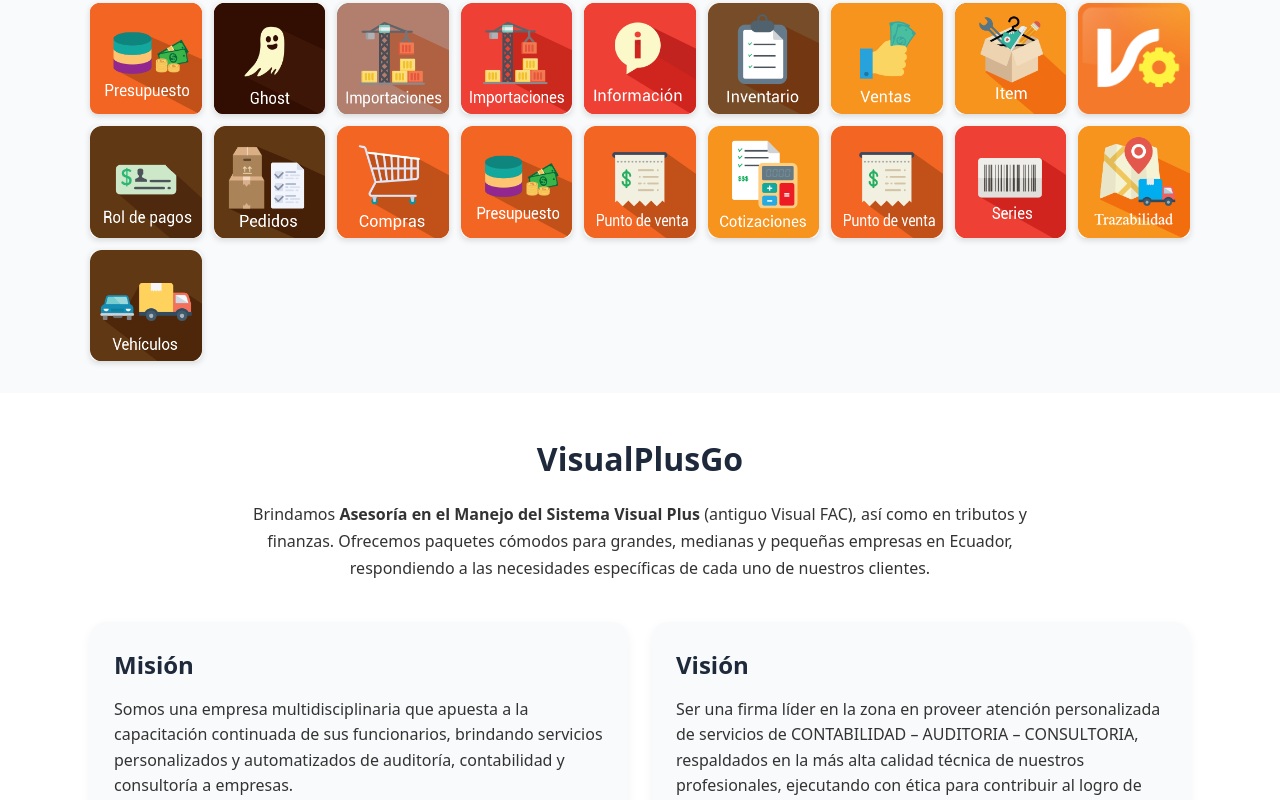
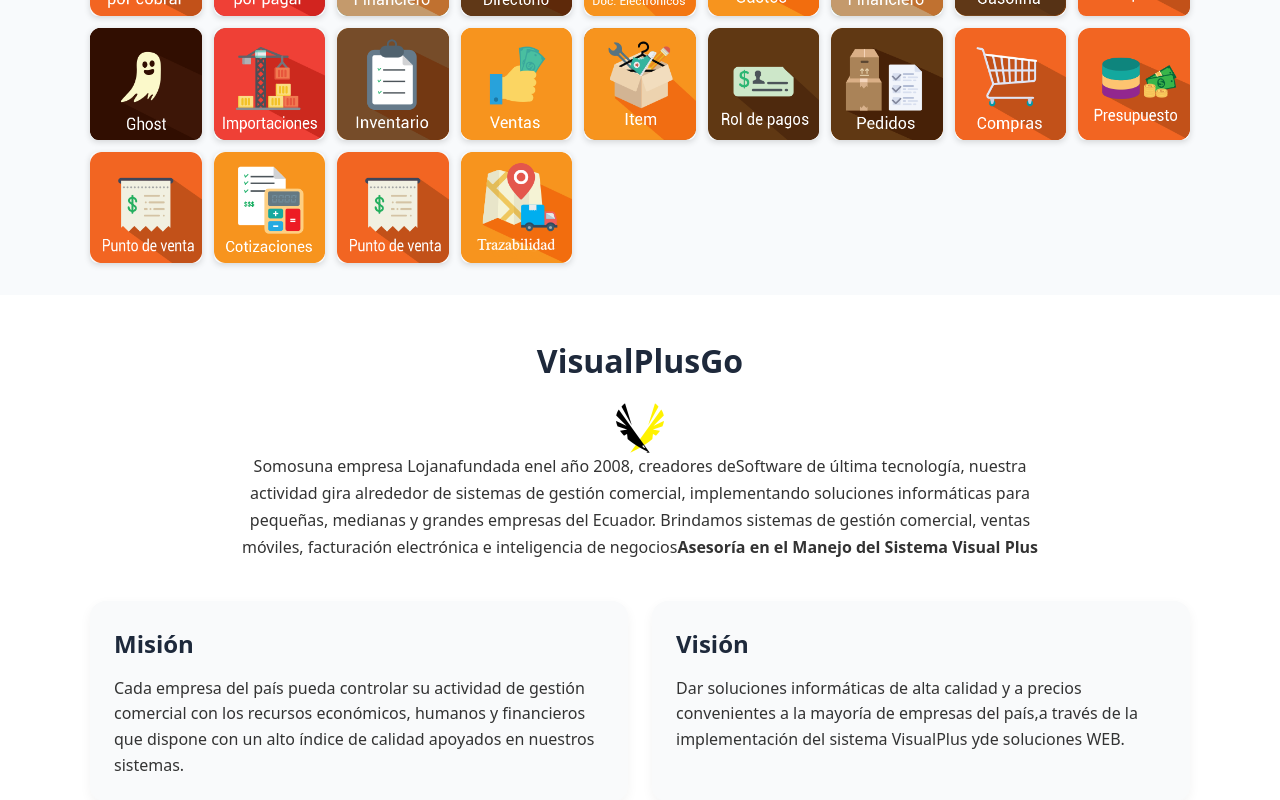
Before and after one commit to TowerzArt/VIsualPlusGo, a React (Vite) app: page / in a window 1280 px wide. Shown: the part 1960-2760 px from the top of the page. Built offline with nearby package versions, Linux system fonts and the light colour scheme.

Commit message:
Correcciones

```diff
--- a/src/components/CardsGrid/CardsGrid.jsx
+++ b/src/components/CardsGrid/CardsGrid.jsx
@@ -22,13 +22,12 @@
 import gasolina from "../../assets/modulos/gasolina.png";
 import gerencial from "../../assets/modulos/gerencial.png";
 import ghostadm from "../../assets/modulos/ghostadm.png";
-import importaciones from "../../assets/modulos/importaciones.png";
+//import importaciones from "../../assets/modulos/importaciones.png";
 import importveh from "../../assets/modulos/importveh.png";
-import info from "../../assets/modulos/info.png";
+//import info from "../../assets/modulos/info.png";
 import invent from "../../assets/modulos/invent.png";
 import invoice from "../../assets/modulos/invoice.png";
 import item from "../../assets/modulos/item.png";
-import monitor2 from "../../assets/modulos/monitor_2.png";
 import nomina from "../../assets/modulos/nomina.png";
 import pedidos from "../../assets/modulos/pedidos.png";
 import po from "../../assets/modulos/po.png";
@@ -36,16 +35,14 @@
 import punto from "../../assets/modulos/punto.png";
 import quote from "../../assets/modulos/quote.png";
 import rebate from "../../assets/modulos/rebate.png";
-import series from "../../assets/modulos/series.png";
+//import series from "../../assets/modulos/series.png";
 import trazabilidad from "../../assets/modulos/trazabilidad.png";
-import vehiculos from "../../assets/modulos/vehiculos.png";
 
 // Images array with imports
 const images = [
   { id: 1, src: account, category: ["contable"] },
   { id: 2, src: anexos, category: ["contable"] },
   { id: 3, src: auditoria, category: ["factinvent","factservi"] },
-  { id: 4, src: autoauditoria, category: [""] },
   { id: 5, src: bankacc, category: ["contable"] },
   { id: 6, src: bodega, category: ["person"] },
   { id: 7, src: caja, category: ["factinvent","factservi"] },
@@ -62,13 +59,10 @@
   { id: 18, src: gasolina, category: ["especif"] },
   { id: 19, src: gerencial, category: ["fact2servi"] },
   { id: 20, src: ghostadm, category: [""] },
-  { id: 21, src: importaciones, category: ["person"] },
   { id: 22, src: importveh, category: [""] },
-  { id: 23, src: info, category: [""] },
   { id: 24, src: invent, category: ["factinvent"] },
   { id: 25, src: invoice, category: ["factinvent","factservi"] },
   { id: 26, src: item, category: ["factinvent","factservi"] },
-  { id: 27, src: monitor2, category: ["fac2tservi"] },
   { id: 28, src: nomina, category: ["person"] },
   { id: 29, src: pedidos, category: ["person"] },
   { id: 30, src: po, category: ["factinvent","factservi"] },
@@ -76,9 +70,7 @@
   { id: 32, src: punto, category: ["especif"] },
   { id: 33, src: quote, category: ["factinvent","factservi"] },
   { id: 34, src: rebate, category: [""] },
-  { id: 35, src: series, category: ["person"] },
   { id: 36, src: trazabilidad, category: ["fact2servi"] },
-  { id: 37, src: vehiculos, category: ["person"] },
 ];
 
 const tabs = [
--- a/src/components/Features/Features.jsx
+++ b/src/components/Features/Features.jsx
@@ -15,7 +15,7 @@
     },
     {
       title: "Módulos personalizables",
-      description: "Adquiere solo lo que necesitas: facturación, inventarios, contabilidad, compras, ventas, retenciones, ATS, nómina, bancos, etc.",
+      description: "Adquiere solo lo que necesitas: facturación, inventarios, contabilidad, compras, ventas, cuentas por cobrar, cuentas por pagar, ATS, nómina, bancos, etc.",
       icon: "🧩"
     },
     {
--- a/src/components/Hero/Hero.jsx
+++ b/src/components/Hero/Hero.jsx
@@ -13,7 +13,7 @@
             <a href="#contacto" className="cta-button">Comenzar ahora</a>
           </div>
           <div className="hero-image">
-            <img src={start}   alt={"Visual Plus"} />
+            <img src={start}  alt={"Visual Plus"} />
           </div>
         </div>
       </div>
--- a/src/components/MissionVision/MissionVision.jsx
+++ b/src/components/MissionVision/MissionVision.jsx
@@ -1,32 +1,32 @@
 import React from "react";
 import "./MissionVision.css";
+import logovisual from '../../assets/logos/alas-D.png'
 
 export default function MissionVision() {
   return (
     <section className="mv-container">
       <h1 className="mv-title">VisualPlusGo</h1>
-      <p className="mv-intro">
-        Brindamos <span>Asesoría en el Manejo del Sistema Visual Plus</span> (antiguo Visual FAC),
-        así como en tributos y finanzas. Ofrecemos paquetes cómodos para grandes, medianas y pequeñas empresas en Ecuador,
-        respondiendo a las necesidades específicas de cada uno de nuestros clientes.
-      </p>
+
+            <img src={logovisual} alt="MiMarca" className="logo-img" />
+      <p className="mv-intro">Somosuna empresa Lojanafundada enel año 2008, creadores deSoftware de
+última tecnología, nuestra actividad gira alrededor de sistemas de gestión
+comercial, implementando soluciones informáticas para pequeñas, medianas y
+grandes empresas del Ecuador. Brindamos sistemas de gestión comercial, ventas
+móviles, facturación electrónica e inteligencia de negocios<span>Asesoría en el Manejo del Sistema Visual Plus</span>  </p>
 
       <div className="mv-grid">
         <div className="mv-card">
           <h2 className="mv-card-title">Misión</h2>
-          <p>
-            Somos una empresa multidisciplinaria que apuesta a la capacitación continuada de sus funcionarios,
-            brindando servicios personalizados y automatizados de auditoría, contabilidad y consultoría a empresas.
-          </p>
+          <p>Cada empresa del país pueda controlar su actividad de gestión comercial con los
+recursos económicos, humanos y financieros que dispone con un alto índice
+de calidad apoyados en nuestros sistemas.</p>
         </div>
 
         <div className="mv-card">
           <h2 className="mv-card-title">Visión</h2>
-          <p>
-            Ser una firma líder en la zona en proveer atención personalizada de servicios de CONTABILIDAD – AUDITORIA –
-            CONSULTORIA, respaldados en la más alta calidad técnica de nuestros profesionales, ejecutando con ética
-            para contribuir al logro de objetivos a corto, mediano y largo plazo.
-          </p>
+          <p>Dar soluciones informáticas de alta calidad y a precios convenientes a la mayoría de
+empresas del país,a través de la implementación del sistema VisualPlus yde
+soluciones WEB.</p>
         </div>
       </div>
     </section>
```
